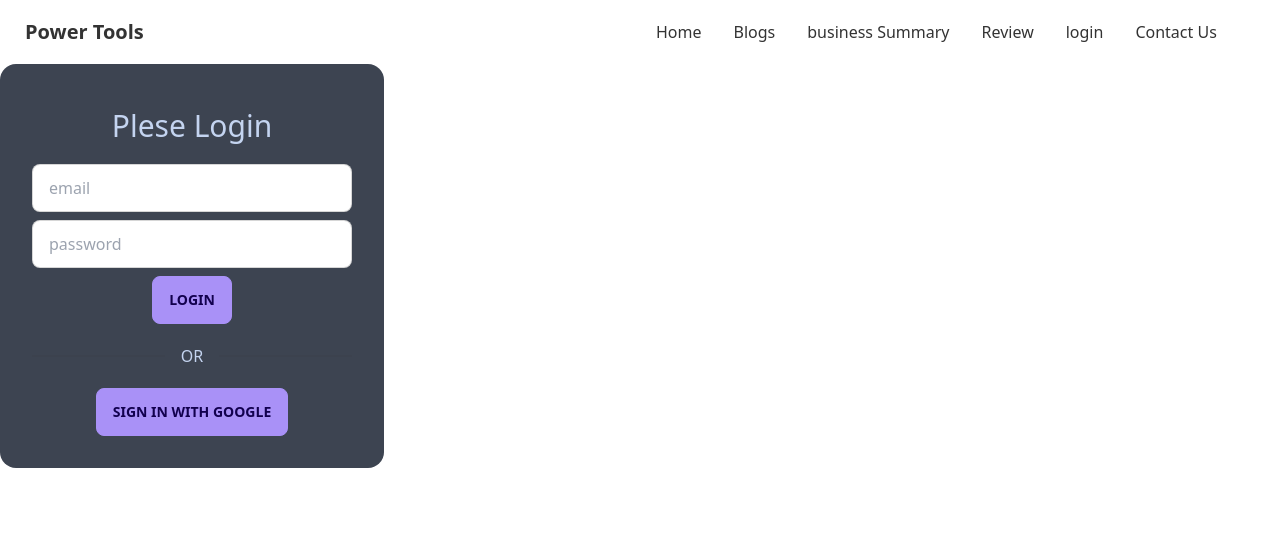
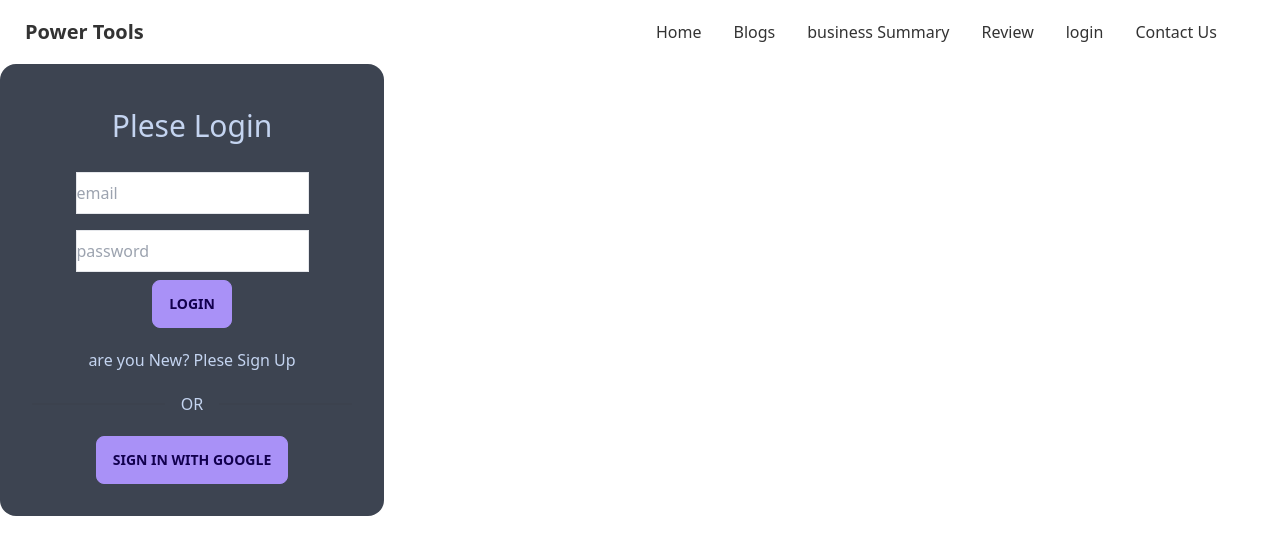
Before and after one commit to mojahid20/upassignment-twelve, a React (Create React App) app: page /login in a window 1280 px wide. Shown: the top 554 px of the page. Built offline with nearby package versions, Linux system fonts and the light colour scheme; no server answers.

Commit message:
add login from

```diff
--- a/src/App.js
+++ b/src/App.js
@@ -9,6 +9,7 @@ import Footer from './Pages/Shared/Footer';
 import Login from './Pages/Shared/Login';
 import Navbar from './Pages/Shared/Navbar';
 import Notfound from './Pages/Shared/Notfound';
+import SignUp from './Pages/Shared/SignUp';
 
 function App() {
   return (
@@ -18,6 +19,7 @@ function App() {
         <Route path="/" element={<Home />} />
         <Route path="/about" element={<About />} />
         <Route path="/login" element={<Login />} />
+        <Route path="/SignUp" element={<SignUp />} />
         <Route path="/summary" element={<Summary />} />
 
         <Route path="/footer" element={<Footer />} />
--- a/src/Pages/Shared/Login.js
+++ b/src/Pages/Shared/Login.js
@@ -1,41 +1,55 @@
 import React, { useRef } from "react";
 import auth from "../../firebase.init";
-import { useSignInWithEmailAndPassword } from "react-firebase-hooks/auth";
-import { useSignInWithGoogle } from "react-firebase-hooks/auth";
+
+import {  useSignInWithGoogle } from "react-firebase-hooks/auth";
+import { Link, useNavigate } from "react-router-dom";
 const Login = () => {
-  // for emai and pass
-  const [signInWithEmailAndPassword, user, loading, error] =
-    useSignInWithEmailAndPassword(auth);
-  const emaiRef = useRef("");
+   // for google sign in
+  const [signInWithGoogle, guser, gloading, gerror] = useSignInWithGoogle(auth);
+
+
+  const emailRef = useRef("");
   const passwordRef = useRef("");
 
-  // for google sign in
-  const [signInWithGoogle, guser, gloading, gerror] = useSignInWithGoogle(auth);
+  const handalSubmit = (event) => {
+    event.preventDefault();
+    const email = emailRef.current.value;
+    const password = passwordRef.current.value;
+   console.log(email,password)
+  };
+
+  const handalsignup=() =>{
+    navigate('/signup');
+  }
+
+
+
+  const navigate=useNavigate()
+  if( guser){
+    navigate('/')
+  }
+  if (gloading) {
+    return <p>loading...</p>;
+  }
+  if (gerror) return <p>Error:{gerror.message}</p>;
+
 
   return (
     <div class="card w-96 bg-neutral text-neutral-content">
       <div class="card-body items-center text-center">
          <h1 className="text-3xl my-3">Plese Login</h1>
-        <div class="form-control w-full max-w-xs">
 
-          <input
-            type="email"
-            placeholder="email"
-            class="input input-bordered w-full max-w-xs"required
-          />
+       <form onSubmitCapture={handalSubmit}>
+         <input ref={emailRef} type="email" placeholder="email" required className="py-2 border my-2" />
+         <br />
+         <input ref={passwordRef} type="password" placeholder="password" required className="py-2 border my-2" />
+         <br />
 
-        </div>
-        <div class="form-control w-full max-w-xs">
+       <button  className="btn btn-primary">login</button>
 
-          <input
-            type="password"
-            placeholder="password"
-            class="input input-bordered w-full max-w-xs"required
-          />
+       </form>
+       <p className="mt-3">are you New? <Link to='/SignUp' onClick={handalsignup} className="text-danger mt-3 text-decoration-none">Plese Sign Up</Link> </p>
 
-        </div>
-
-       <button class="btn btn-primary">Login</button>
         <div class="divider">OR</div>
         <div class="card-actions justify-end">
           <button onClick={() => signInWithGoogle()} class="btn btn-primary">
--- /dev/null
+++ b/src/Pages/Shared/SignUp.js
@@ -0,0 +1,42 @@
+import React, { useRef } from 'react';
+import { Link, useNavigate } from 'react-router-dom';
+
+const SignUp = () => {
+    const navigate=useNavigate()
+    const namelRef = useRef("");
+    const emailRef = useRef("");
+  const PasswordRef = useRef("");
+
+
+  const handallogin= ()=>{
+    navigate('/login')
+}
+    return (
+        <div class="card w-96 bg-neutral text-neutral-content">
+      <div class="card-body items-center text-center">
+         <h1 className="text-3xl my-3">Plese Sign Up</h1>
+
+       <form >
+       <input ref={namelRef} type="email" placeholder="email" required className="py-2 border my-2" />
+
+
+         <input ref={emailRef} type="email" placeholder="email" required className="py-2 border my-2" />
+         <br />
+         <input ref={PasswordRef} type="password" placeholder="password" required className="py-2 border my-2" />
+         <br />
+
+       <button  className="btn btn-primary">Sign Up</button>
+
+       </form>
+       <p className="mt-3 text-center">All ready have an Account? <Link to='/login' onClick={handallogin} className="text-danger mt-3 text-decoration-none">Plese Login</Link> </p>
+
+        <div class="divider">OR</div>
+        <div class="card-actions justify-end">
+
+        </div>
+      </div>
+    </div>
+    );
+};
+
+export default SignUp;
```
